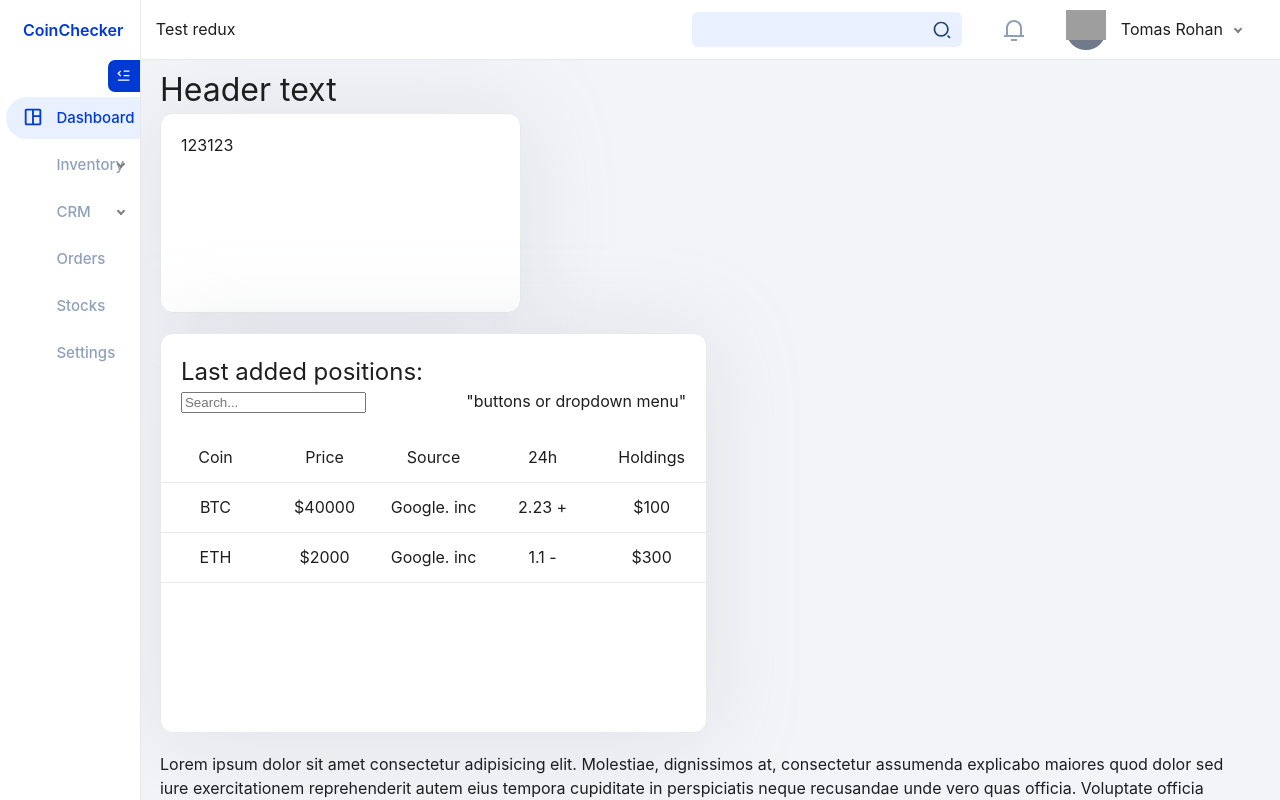
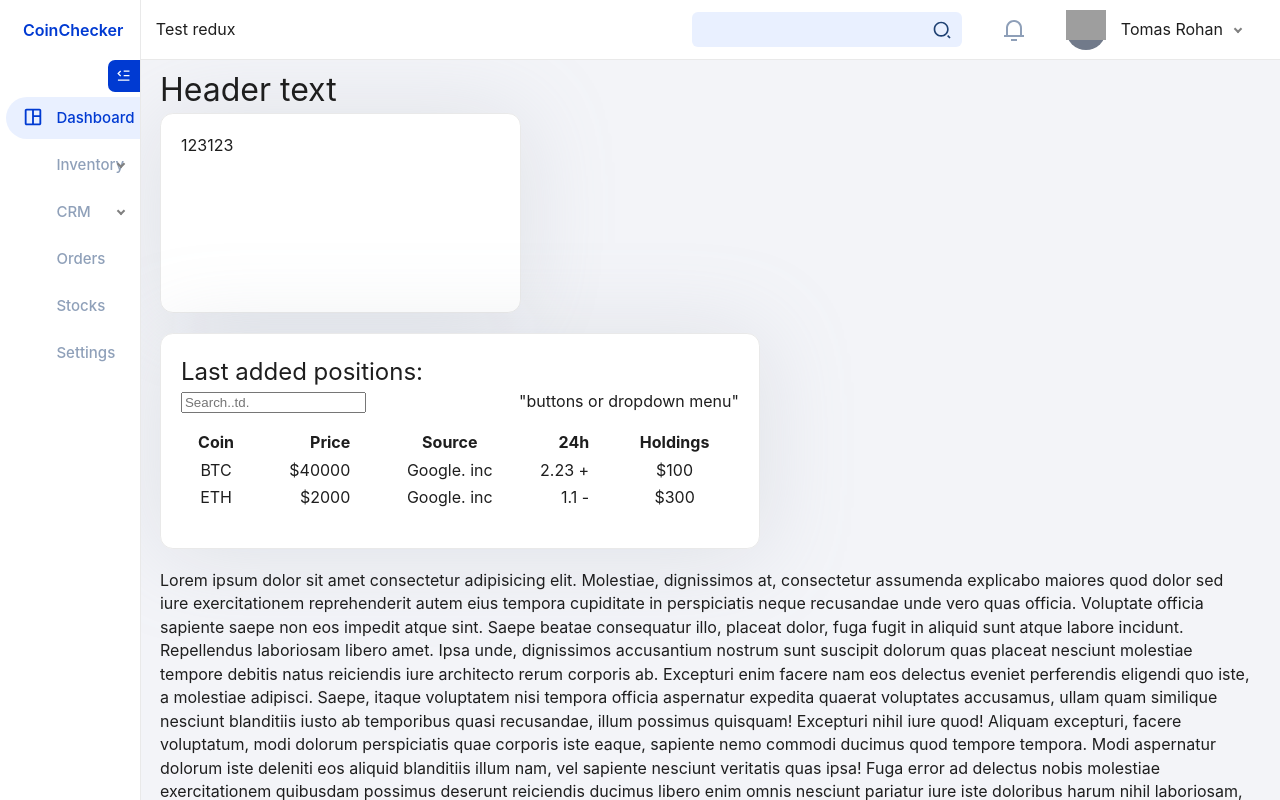
Before and after one commit to gerwld/coinchecker, a React (Create React App) app: page /dashboard in a window 1280 px wide. Built offline with nearby package versions, Linux system fonts and the light colour scheme; no server answers; grey boxes are pictures that could not be loaded.

Commit message:
Rewrited selected-sect with cols and rows

```diff
--- a/src/components/Dashboard/Dashboard.jsx
+++ b/src/components/Dashboard/Dashboard.jsx
@@ -42,38 +42,38 @@ const LastSectedItems = ({ items }) => {
     //map items
     items = items.map(e => {
         return (
-            <div key={e.id} className={s.lastSelected_item}>
-                <div className={s.cell}>{e.name}</div>
-                <div className={s.cell}>${e.price}</div>
-                <div className={s.cell}>{e.source}</div>
-                <div className={s.cell}>{e.daychange.diff}{e.daychange.isUp ? ' +' : ' -'}</div>
-                <div className={s.cell}>${e.holdings}</div>
-            </div>
+            <tr key={e.id} className={s.selected_item}>
+                <td className={s.cell}><span>{e.name}</span></td>
+                <td className={s.cell}><span>${e.price}</span></td>
+                <td className={s.cell}><span>{e.source}</span></td>
+                <td className={s.cell}><span>{e.daychange.diff}{e.daychange.isUp ? ' +' : ' -'}</span></td>
+                <td className={s.cell}><span>${e.holdings}</span></td>
+            </tr>
         );
     })
     return (
-        <div className={`${s.content_block} ${s.lastSelected_view}`}>
+        <div className={`${s.content_block} ${s.selected_view}`}>
             <header>
                 <h2 className={s.title}>Last added positions:</h2>
                 <div className={s.prop_block}>
                     <div className={s.prop_search}>
-                        <input type="text" id="search_lastSelected" placeholder="Search..." />
+                        <input type="text" id="search_selected" placeholder="Search..td." />
                     </div>
-                    <div className={s.prop_select}>
+                    <div className={s.prop_selected}>
                         "buttons or dropdown menu"
                     </div>
                 </div>
             </header>
-            <div className={s.lastSelected_content}>
-                <div className={s.lastSelected_head}>
-                    <div className={s.cell}>Coin</div>
-                    <div className={s.cell}>Price</div>
-                    <div className={s.cell}>Source</div>
-                    <div className={s.cell}>24h</div>
-                    <div className={s.cell}>Holdings</div>
-                </div>
+            <table className={s.selected_list}>
+                <tr className={s.selected_head}>
+                    <th className={s.cell}><span>Coin</span></th>
+                    <th className={s.cell}><span>Price</span></th>
+                    <th className={s.cell}><span>Source</span></th>
+                    <th className={s.cell}><span>24h</span></th>
+                    <th className={s.cell}><span>Holdings</span></th>
+                </tr>
                 {items}
-            </div>
+            </table>
         </div>
     )
 }
--- a/src/components/Dashboard/Dashboard.module.css
+++ b/src/components/Dashboard/Dashboard.module.css
@@ -167,6 +167,12 @@
     display: block;
 }
 
+.prop_block {
+    display: flex;
+    justify-content: space-between;
+    align-items: center;
+}
+
 /* Notifications */
 
 .dashboard_notifications {
@@ -213,38 +219,48 @@
 
 /* Last selected styles */
 
-
-.lastSelected_view {
-    padding: 0;
+.selected_view {
     width: 50%;
-    height: 400px;
+    min-width: 600px;
 }
 
-.prop_block {
-    display: flex;
-    justify-content: space-between;
-    align-items: center;
-}
-.lastSelected_head,
-.lastSelected_item {
-    display: flex;
-    justify-content: space-around;
-    align-items: center;
-    height: 50px;
-    border-bottom: var(--border-lightgray);
-}
-.lastSelected_head .cell,
-.lastSelected_item .cell {
+.selected_list td:nth-child(1),
+.selected_list th:nth-child(1) {
     text-align: center;
 }
 
-.cell {
-    flex: 0 0 20%;
-    width: 20%;
+.selected_list td:nth-child(2),
+.selected_list th:nth-child(2) {
+    text-align: right;
+    width: 22%;
 }
 
-.lastSelected_view header {
-    padding: 20px;
+.selected_list td:nth-child(3),
+.selected_list th:nth-child(3) {
+    text-align: center;
+}
+
+.selected_list td:nth-child(4),
+.selected_list th:nth-child(4) {
+    text-align: right;
+    width: 15%;
+}
+
+.selected_list td:nth-child(2) span,
+.selected_list th:nth-child(2) span,
+.selected_list td:nth-child(4) span,
+.selected_list th:nth-child(4) span {
+    margin-right: 20px;
+}
+
+.selected_list td:nth-child(5),
+.selected_list th:nth-child(5) {
+    text-align: center;
+}
+
+.selected_list {
+    width: 100%;
+    padding: 15px 0;
 }
 
 
```
